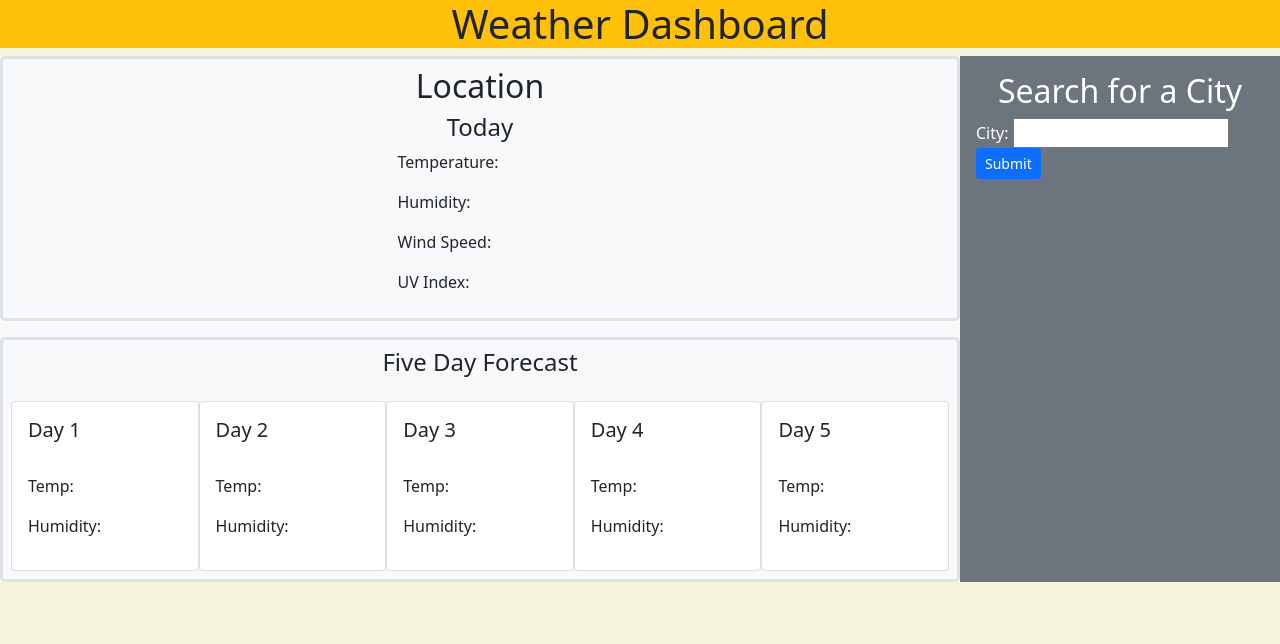
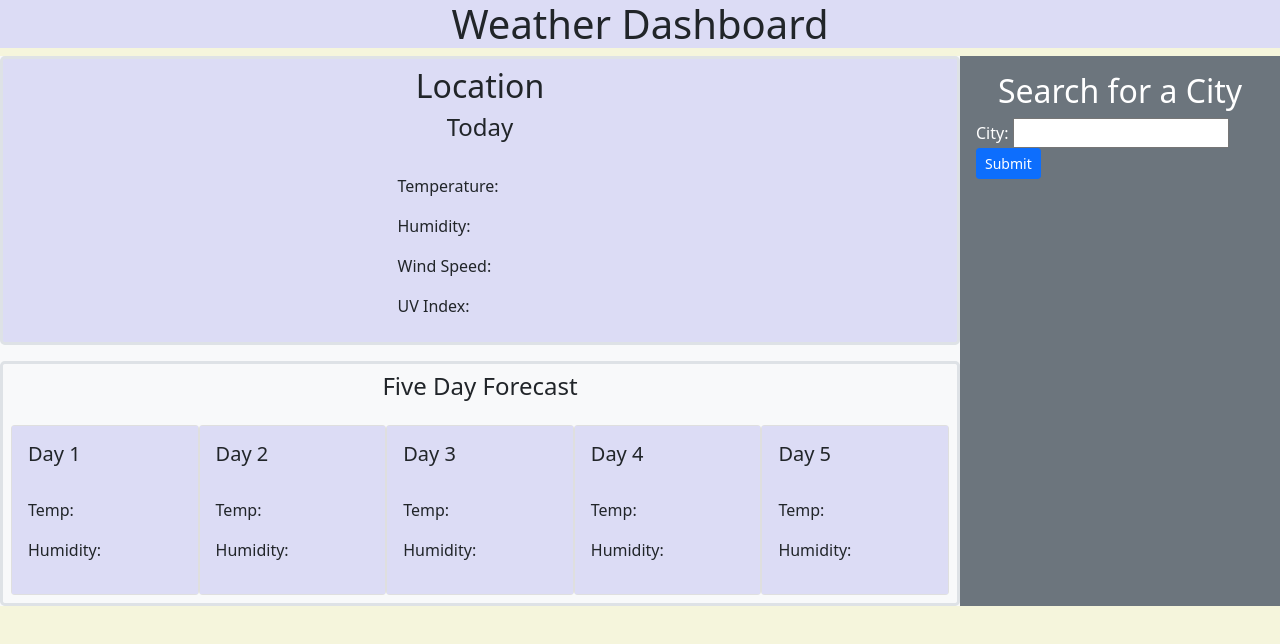
Before and after one commit to PentaZoned/weather-dashboard, a plain HTML site: page index.html in a window 1280 px wide. Drawn offline with nearby package versions, Linux system fonts and the light colour scheme.

Commit message:
restyles the background colors to allow icons to be viewed more easily

```diff
--- a/assets/CS/style.css
+++ b/assets/CS/style.css
@@ -7,3 +7,7 @@ body {
     width: 165px;
     margin: 0px auto;
 }
+
+.cardBG {
+    background-color: #DCDCF5;
+}
--- a/assets/JS/script.js
+++ b/assets/JS/script.js
@@ -127,6 +127,7 @@ function getWeather() {
 
         // assigns weather icons based on the type of weather
         // daily[0] actually refers to today, so we start at daily[1] to reference the day after today
+        $("#currIcon").attr("src", "http://openweathermap.org/img/wn/" + response.daily[0].weather[0].icon + ".png");
         $("#cardOneIcon").attr("src", "http://openweathermap.org/img/wn/" + response.daily[1].weather[0].icon + ".png");
         $("#cardTwoIcon").attr("src", "http://openweathermap.org/img/wn/" + response.daily[2].weather[0].icon + ".png");
         $("#cardThreeIcon").attr("src", "http://openweathermap.org/img/wn/" + response.daily[3].weather[0].icon + ".png");
--- a/index.html
+++ b/index.html
@@ -14,7 +14,7 @@
 
 <body>
     <header>
-        <h1 class="text-center bg-warning">Weather Dashboard</h1>
+        <h1 class="text-center cardBG">Weather Dashboard</h1>
     </header>
 
     <main role="main">
@@ -23,13 +23,14 @@
             <!--Section for presenting the weather data-->
             <section class="order-1 w-75 d-flex flex-column">
                 <!--This section will show the current day's weather statistics-->
-                <section class="order-1 border border-3 rounded-3 p-2 mb-3">
+                <section class="order-1 border border-3 rounded-3 p-2 mb-3 cardBG">
                     <h2 class="text-center" id="currCity">Location</h2>
                     <!--This h2 will update to the current day-->
                     <h4 class="text-center" id="currentDay">Today</h4>
                     <!--Centers the current day's statistics-->
                     <div class="centerP">
                         <!--Statistics will update once the user searches for a city-->
+                        <img id="currIcon"/>
                         <p id="currTemp">
                             Temperature:
                         </p>
@@ -53,7 +54,7 @@
                         <!--First card-->
                         <!--Each card will update upon the user searching for a city-->
                         <div class="card order-1" style="width: 15rem;">
-                            <div class="card-body">
+                            <div class="card-body cardBG">
                                 <!--This h5 will update to 1 day after the current day-->
                                 <h5 class="card-title" id="dayOne">Day 1</h5>
                                 <!--Will show an icon indicating the type of weather such as cloudy or sunny-->
@@ -70,7 +71,7 @@
                         </div>
                         <!--Second card-->
                         <div class="card order-2" style="width: 15rem;">
-                            <div class="card-body">
+                            <div class="card-body cardBG">
                                 <!--This h5 will update to 2 days after the current day-->
                                 <h5 class="card-title" id="dayTwo">Day 2</h5>
                                 <img id="cardTwoIcon" />
@@ -84,7 +85,7 @@
                         </div>
                         <!--Third Card-->
                         <div class="card order-3" style="width: 15rem;">
-                            <div class="card-body">
+                            <div class="card-body cardBG">
                                 <!--This h5 will update to 3 days after the current day-->
                                 <h5 class="card-title" id="dayThree">Day 3</h5>
                                 <img id="cardThreeIcon" />
@@ -98,7 +99,7 @@
                         </div>
                         <!--Fourth Card-->
                         <div class="card order-4" style="width: 15rem;">
-                            <div class="card-body">
+                            <div class="card-body cardBG">
                                 <!--This h5 will update to 4 days after the current day-->
                                 <h5 class="card-title" id="dayFour">Day 4</h5>
                                 <img id="cardFourIcon" />
@@ -112,7 +113,7 @@
                         </div>
                         <!--Fifth Card-->
                         <div class="card order-5" style="width: 15rem;">
-                            <div class="card-body">
+                            <div class="card-body cardBG">
                                 <!--This h5 will update to 5 days after the current day-->
                                 <h5 class="card-title" id="dayFive">Day 5</h5>
                                 <img id="cardFiveIcon" />
```
